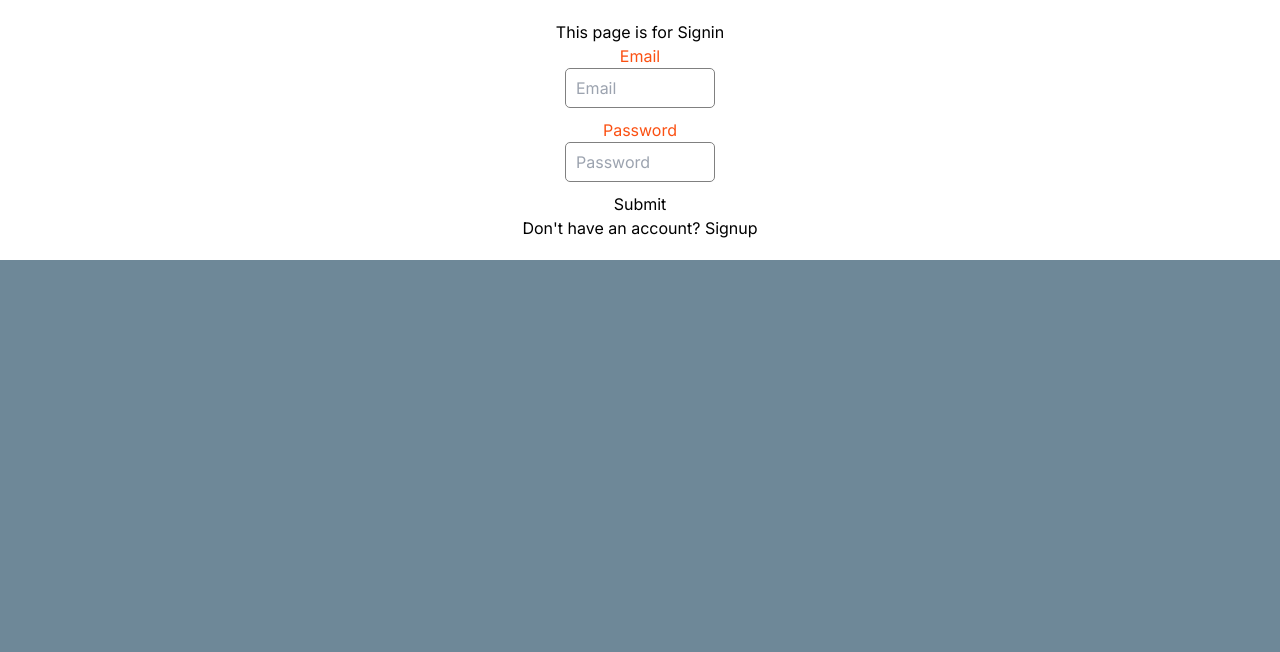
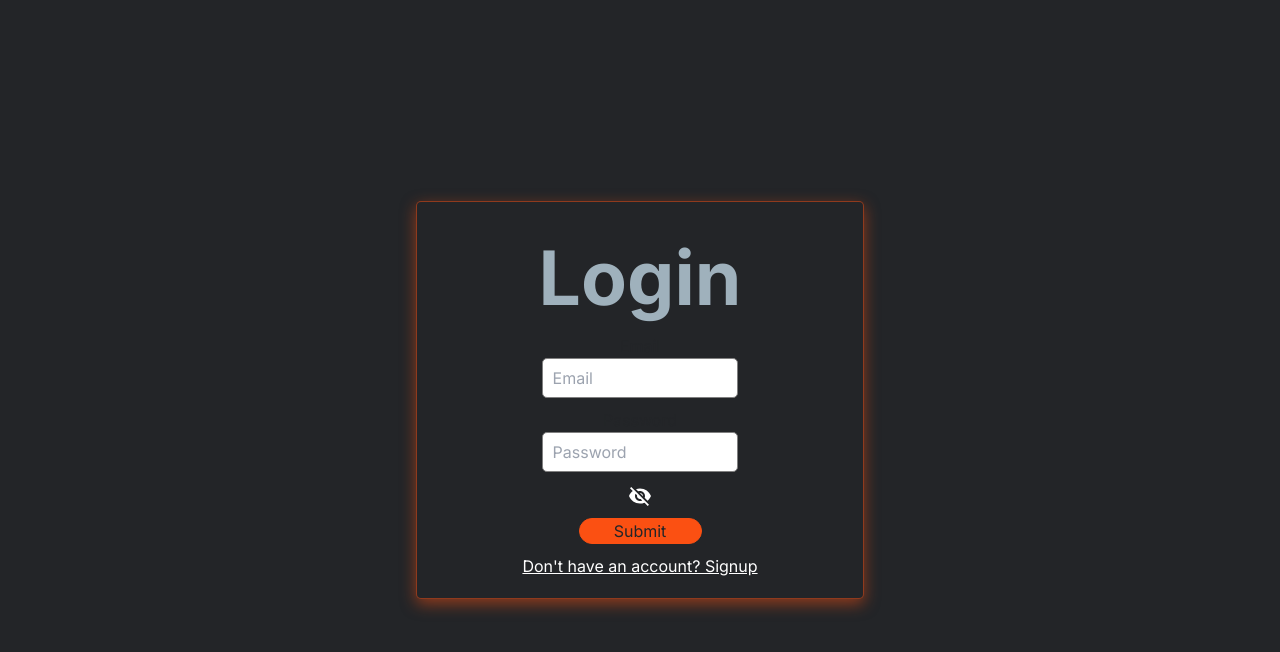
Before and after one commit to C2dricLeroy/groovz-front2, a Next.js app: page /signin in a window 1280 px wide. Shown: the top 652 px of the page. Built offline with nearby package versions, Linux system fonts and the light colour scheme.

Commit message:
feat(singin): design login page and add a toggle icon for password visibility

```diff
--- a/src/app/signin/page.tsx
+++ b/src/app/signin/page.tsx
@@ -6,6 +6,9 @@ import { useRouter } from 'next/navigation';
 import axios from "axios";
 import {inspect} from "util";
 import styles from "@/app/signin/styles.module.css"
+import Visibility from '@mui/icons-material/Visibility';
+import VisibilityOff from '@mui/icons-material/VisibilityOff';
+
 
 
 
@@ -13,6 +16,8 @@ function Login() {
     const [password, setPassword] = useState('');
     const [email, setEmail] = useState('');
     const [error, setError] = useState('');
+    const [showPassword, setShowPassword] = useState(false);
+
     const router = useRouter()
 
 
@@ -36,18 +41,22 @@ function Login() {
     return (
         <div className={styles.page}>
             <div className={styles.container}>
-                <h1 className={styles.title}>This page is for Signin</h1>
+                <h1 className={styles.title}>Login</h1>
                 <form className={styles.form} onSubmit={signinSubmit}>
                     <label className={styles.label} htmlFor="email">Email</label>
                     <input id="email" className={styles.input} type="email" placeholder="Email"
                            onChange={(e) => setEmail(e.target.value)}
                            value={email} required />
+
                     <label className={styles.label} htmlFor="password">Password</label>
                     <input id="password" className={styles.input} type="password" placeholder="Password"
                            onChange={(e) => setPassword(e.target.value)}
                            value={password} required />
                     {error && <p className={styles.error}>{error}</p>}
-                    <button type="submit">Submit</button>
+                    <button className={styles.iconButton} onClick={() => setShowPassword(!showPassword)}>
+                        {showPassword ? <Visibility /> : <VisibilityOff />}
+                    </button>
+                    <button className={styles.button} type="submit">Submit</button>
                 </form>
                 <Link href="/signup">
                     <p className={styles.underline}>Don't have an account? Signup</p>
--- a/src/app/signin/styles.module.css
+++ b/src/app/signin/styles.module.css
@@ -4,19 +4,30 @@
     margin: auto;
     justify-content: center;
     align-items: center;
+
 }
 
 .input {
     height: 40px;
-    width: 150px;
+    width: 80%;
     border: 1px solid gray;
     margin-bottom: 10px;
     padding-left: 10px;
     border-radius: 5px;
+    color: #232528;
+    background-color: white;
+    cursor: pointer;
 }
 
+.title {
+    font-size: 75px;
+    color: #9FB1BC;
+    font-weight: bold;
+}
+
+
 .label {
-    color: #FB5012;
+    color: #232528;
 }
 
 .container {
@@ -24,13 +35,42 @@
     flex-direction: column;
     justify-content: center;
     align-items: center;
+    color: white;
     padding: 20px;
-    background-color: #fff;
+    background-color: #232528;
     margin: auto;
+    width: 35%;
+    height: auto;
+    border-radius: 5px;
+    box-shadow: 0 5px 15px rgba(251, 80, 18, 0.5);
+    border: 1px solid rgba(251, 80, 18, 0.5);
 }
 
 .page {
     width: 100vw;
     height: 100vh;
-    background-color: #6E8898;
+    background-color: #232528;
+    display: flex;
+    justify-content: center;
+    align-items: center;
 }
+
+.button {
+    background-color: #FB5012;
+    color: #232528;
+    border-radius: 20px;
+    cursor: pointer;
+    border: 1px solid #FB5012;
+    width: 50%;
+    margin: 10px;
+
+}
+
+.button:hover {
+    background-color: transparent;
+    color: #FB5012;
+}
+
+.underline {
+    text-decoration: underline;
+}
```
